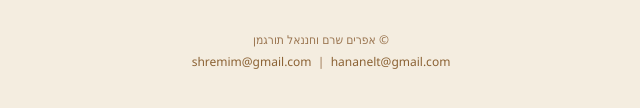
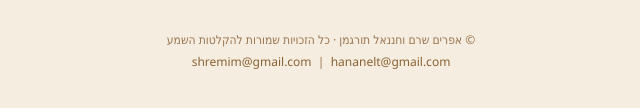
Before and after one commit to neshkoli/kidushin-player, a plain HTML site: page index.html in a window 1280 px wide. Shown: the part 1494-1602 px from the top of the page, without its empty margins (319-959 px from the left). Drawn offline with Linux system fonts and the light colour scheme.

Commit message:
Add audio recording copyright notice to footer and README

```diff
--- a/index.html
+++ b/index.html
@@ -282,7 +282,7 @@
   <div class="track-list" id="trackList"></div>
 
   <footer style="margin-top: 32px; text-align: center; font-size: 0.75rem; color: #9a7550; line-height: 1.8;">
-    <div>© אפרים שרם וחננאל תורגמן</div>
+    <div>© אפרים שרם וחננאל תורגמן · כל הזכויות שמורות להקלטות השמע</div>
     <div>
       <a href="mailto:shremim@gmail.com" style="color: #8b6234; text-decoration: none;">shremim@gmail.com</a>
       &nbsp;|&nbsp;
```
Also changed, not shown: 1 other file.
